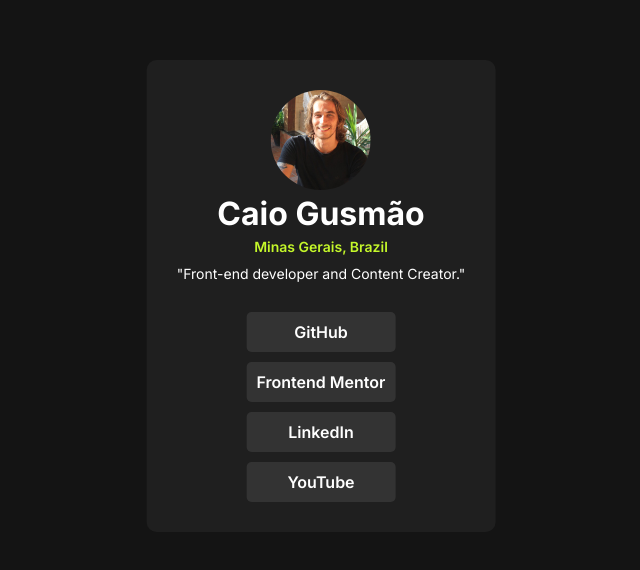
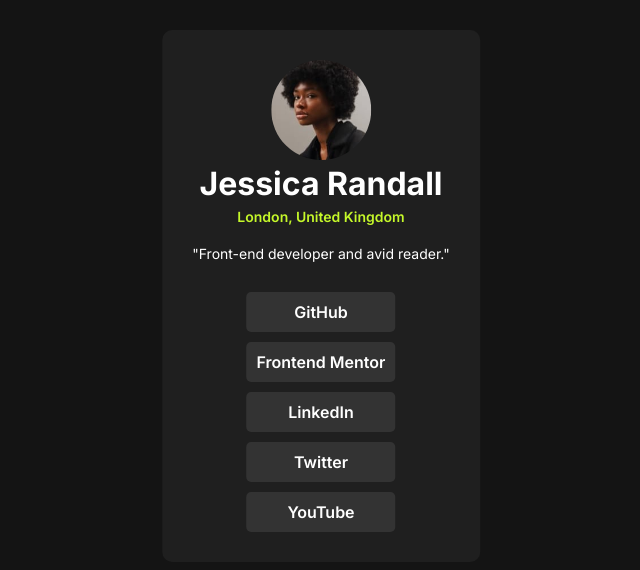
Before and after one commit to caiosiegh/sociallinksreact, a React (Vite) app in the folder frontend-mentor/: page / in a window 1280 px wide. Shown: the part 104-674 px from the top of the page, without its empty margins (319-959 px from the left). Built offline with nearby package versions, Linux system fonts and the light colour scheme.

Commit message:
Estilizando para subir no Frontend-Mentor

```diff
--- a/frontend-mentor/index.html
+++ b/frontend-mentor/index.html
@@ -3,9 +3,9 @@
 
 <head>
   <meta charset="UTF-8" />
-  <link rel="icon" type="image/svg+xml" href="/vite.svg" />
+  <link rel="icon" type="image/svg+xml" href="/favicon-32x32.png" />
   <meta name="viewport" content="width=device-width, initial-scale=1.0" />
-  <title>My Social links profile</title>
+  <title>Social links profile</title>
   <link rel="preconnect" href="https://fonts.googleapis.com">
   <link rel="preconnect" href="https://fonts.gstatic.com" crossorigin>
   <link href="https://fonts.googleapis.com/css2?family=Inter:ital,opsz,wght@0,14..32,100..900;1,14..32,100..900&family=League+Spartan:wght@100..900&family=Outfit:wght@100..900&family=Young+Serif&display=swap" rel="stylesheet">
--- a/frontend-mentor/src/App.jsx
+++ b/frontend-mentor/src/App.jsx
@@ -6,23 +6,18 @@
   return (
     <div className="container">
       <Photo />
-      <h1>Caio Gusmão</h1>
-      <h2>Minas Gerais, Brazil</h2>
-      <p>"Front-end developer and Content Creator."</p>
+      <h1>Jessica Randall</h1>
+      <h2>London, United Kingdom</h2>
+      <p>"Front-end developer and avid reader."</p>
       <div className="links">
-        <Link
-          title="GitHub"
-          site={"https://github.com/caiosiegh?tab=repositories"}
-        ></Link>
+        <Link title="GitHub" site={"https://github.com"}></Link>
         <Link
           title="Frontend Mentor"
-          site={"https://www.frontendmentor.io/profile/caiosiegh"}
+          site={"https://www.frontendmentor.io"}
         ></Link>
-        <Link
-          title="LinkedIn"
-          site={"https://www.linkedin.com/in/caiosiegh/"}
-        ></Link>
-        <Link title="YouTube" site={"https://www.youtube.com/@Siegh"}></Link>
+        <Link title="LinkedIn" site={"https://www.linkedin.com"}></Link>
+        <Link title="Twitter" site={"https://x.com/?lang=pt-br"}></Link>
+        <Link title="YouTube" site={"https://www.youtube.com"}></Link>
       </div>
     </div>
   );
--- a/frontend-mentor/src/app.css
+++ b/frontend-mentor/src/app.css
@@ -53,7 +53,7 @@
   font-weight: 600;
   font-size: 14px;
   padding-top: 5px;
-  padding-bottom: 10px;
+  padding-bottom: 20px;
 }
 
 h1 {
```
Also changed, not shown: frontend-mentor/public/favicon-32x32.png (added), frontend-mentor/src/assets/Profile.jpeg.
